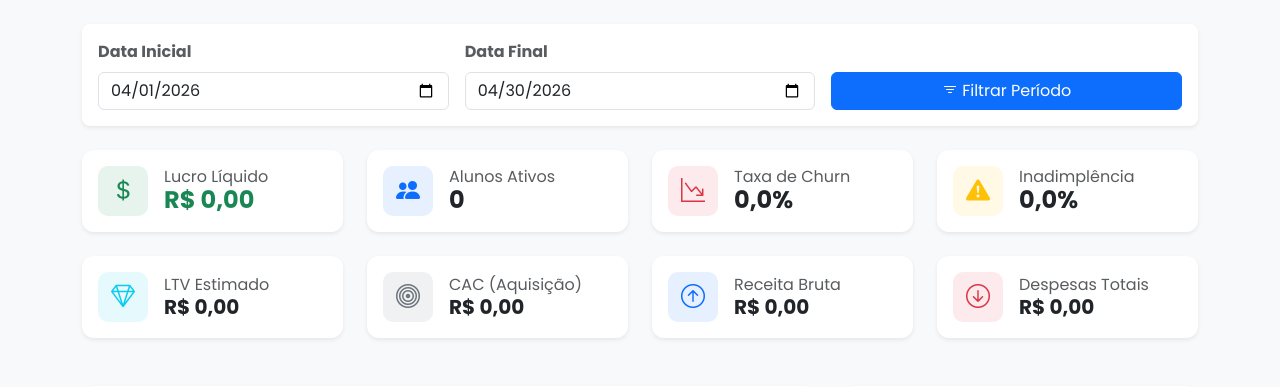
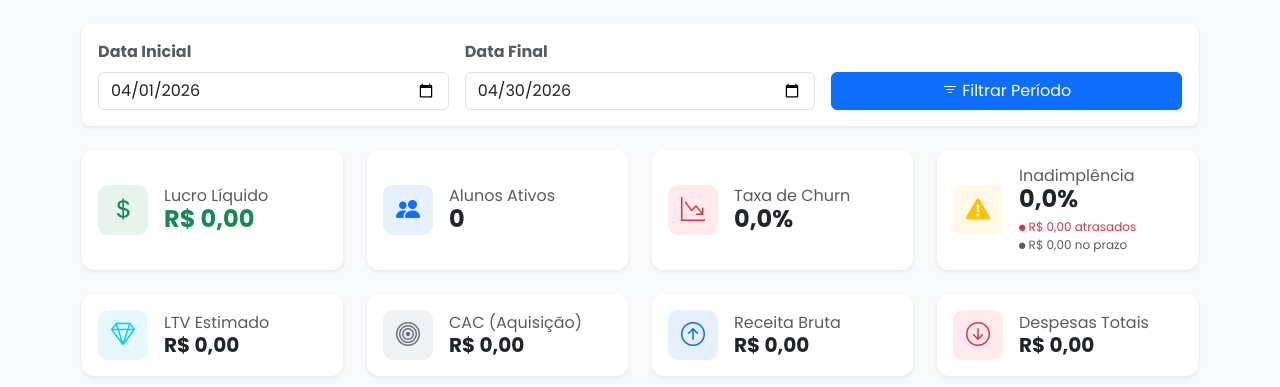
Before and after one commit to onandovboas/portal_mms, a Django app: page /dashboard/saude/ in a window 1280 px wide. Shown: the part 56-443 px from the top of the page. Run offline with Django 5.2, Linux system fonts and the light colour scheme; the visitor is signed in with stand-in values (Sample User, id 1); data that the repository does not hold is empty.

Commit message:
fix: Correcao do rastreamento de inadimplencia no dashboard de saude

```diff
--- a/cadastros/templates/cadastros/dashboard_saude.html
+++ b/cadastros/templates/cadastros/dashboard_saude.html
@@ -96,7 +96,14 @@
       <div class="card card-kpi shadow-sm h-100">
         <div class="card-body d-flex align-items-center">
           <div class="icon-box bg-warning bg-opacity-10 text-warning me-3"><i class="bi bi-exclamation-triangle-fill"></i></div>
-          <div><h6 class="text-muted mb-0">Inadimplência</h6><h4 class="fw-bold mb-0">{{ inadimplencia|floatformat:1 }}%</h4></div>
+          <div>
+            <h6 class="text-muted mb-0">Inadimplência</h6>
+            <h4 class="fw-bold mb-0">{{ inadimplencia|floatformat:1 }}%</h4>
+            <div class="d-flex flex-column mt-1" style="font-size: 0.75rem;">
+                <span class="text-danger"><i class="bi bi-circle-fill" style="font-size: 0.4rem; vertical-align: middle;"></i> R$ {{ valor_atrasados|floatformat:2 }} atrasados</span>
+                <span class="text-muted"><i class="bi bi-circle-fill" style="font-size: 0.4rem; vertical-align: middle;"></i> R$ {{ valor_pendente_no_prazo|floatformat:2 }} no prazo</span>
+            </div>
+          </div>
         </div>
       </div>
     </div>
--- a/cadastros/views.py
+++ b/cadastros/views.py
@@ -3175,15 +3175,21 @@ def dashboard_saude_view(request):
     novos_alunos = Aluno.objects.filter(data_matricula__range=[data_inicio, data_fim]).count()
     cac = (despesas_mkt / Decimal(str(novos_alunos))) if novos_alunos > 0 else Decimal('0.00')
 
-    # 9. Inadimplência
+    # 9. Inadimplência e Valores a Receber
     valor_atrasados = Pagamento.objects.filter(
-        status='atrasado',
+        Q(status='atrasado') | (Q(status__in=['pendente', 'parcial']) & Q(data_vencimento__lt=hoje)),
         data_vencimento__range=[data_inicio, data_fim]
     ).aggregate(total=Sum(F('valor') - F('valor_pago')))['total'] or Decimal('0.00')
 
+    valor_pendente_no_prazo = Pagamento.objects.filter(
+        status__in=['pendente', 'parcial'],
+        data_vencimento__gte=hoje,
+        data_vencimento__range=[data_inicio, data_fim]
+    ).aggregate(total=Sum(F('valor') - F('valor_pago')))['total'] or Decimal('0.00')
+
     valor_gerado = Pagamento.objects.filter(
         data_vencimento__range=[data_inicio, data_fim]
-    ).aggregate(total=Sum('valor'))['total'] or Decimal('0.00')
+    ).exclude(status='cancelado').aggregate(total=Sum('valor'))['total'] or Decimal('0.00')
 
     inadimplencia = (valor_atrasados / valor_gerado * 100) if valor_gerado > 0 else Decimal('0.00')
 
@@ -3213,6 +3219,8 @@ def dashboard_saude_view(request):
         'ltv': ltv,
         'cac': cac,
         'inadimplencia': inadimplencia,
+        'valor_atrasados': valor_atrasados,
+        'valor_pendente_no_prazo': valor_pendente_no_prazo,
         'labels_rosca': labels_rosca,
         'valores_rosca': valores_rosca,
     }
```
